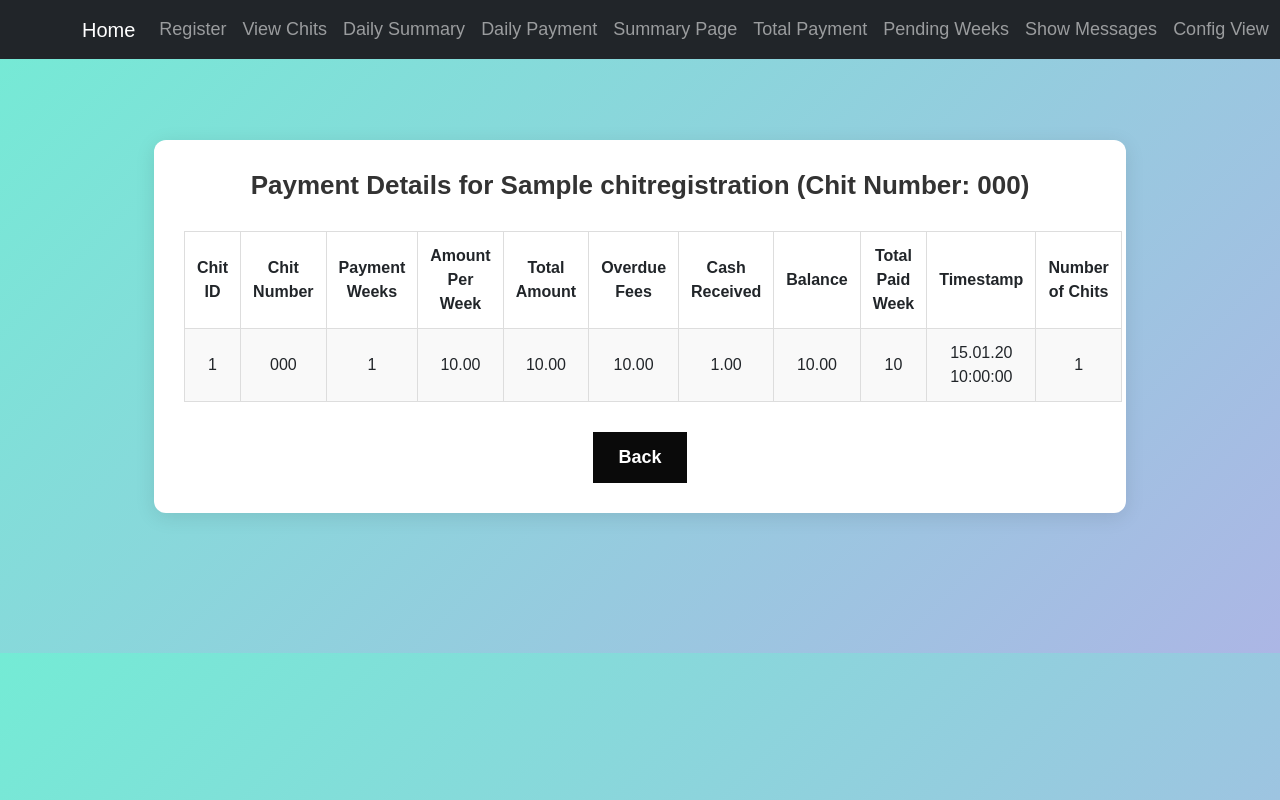
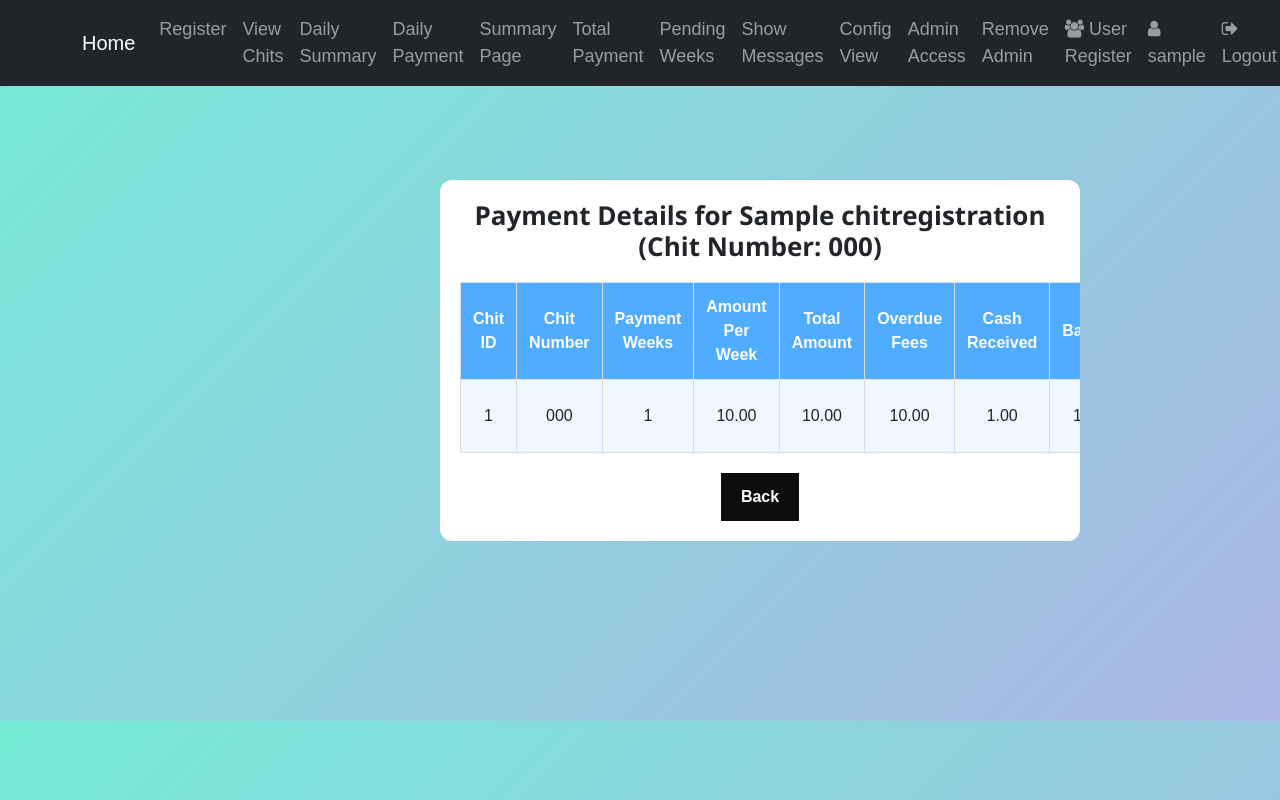
Before and after one commit to mahil-tech-academy/mahil-chitfund-app, a Django app: page /chit_payment/1/ in a window 1280 px wide. Run offline with Django 5.2, Linux system fonts and the light colour scheme; a user stored in the database is signed in; tables that the repository leaves empty hold one stand-in row (values such as "Sample post").

Commit message:
Update payment_week_detail.html

```diff
--- a/CHITPROJECT/chitproject/chitapp/templates/payment_week_detail.html
+++ b/CHITPROJECT/chitproject/chitapp/templates/payment_week_detail.html
@@ -1,51 +1,48 @@
 {% extends 'chitapp/layouts/main.html' %}
 
 {% block content %}
-
 <!DOCTYPE html>
-<html>
+<html lang="ta">
 <head>
+    <meta charset="UTF-8">
     <title>Payment Week Details</title>
     <style>
         body {
             background: linear-gradient(135deg, #74ebd5, #acb6e5);
             font-family: Arial, sans-serif;
-            padding: 100px 100px;
-            text-align: center;
+            padding: 180px 200px;
+            text-align: left;
             font-size: 18px;
-            margin: 0;
         }
+
         nav {
             background-color: #1e1e1e;
             display: flex;
             justify-content: space-between;
-        align-items: center;
             padding: 10px 25px;
-        flex-wrap: nowrap;
-        white-space: nowrap;
-        overflow-x: auto;
         }
 
         .summary-container {
-            max-width: 90%;
+            max-width: 85%;
             background: #fff;
-            padding: 30px;
+            padding: 20px;
             border-radius: 12px;
-            margin: 40px auto;
-            box-shadow: 0 4px 20px rgba(0, 0, 0, 0.1);
+            margin: auto;
+            overflow-x: auto;
+            margin-left: 240px;
         }
 
         h2 {
             font-size: 26px;
             font-weight: bold;
-            color: #333;
-            margin-bottom: 30px;
+            text-align: center;
+            font-family:'Segoe UI', Tahoma, Geneva, Verdana, sans-serif;
         }
 
         table {
             width: 100%;
             border-collapse: collapse;
-            margin-top: 0;
+            margin: 20px auto;
         }
 
         th, td {
@@ -55,36 +52,32 @@
             font-size: 16px;
         }
 
-
-        tr:nth-child(even) {
-            background-color: #f9f9f9;
-        }
-        .back-button {
-            display: inline-block;
-            margin-top: 30px;
-            padding: 12px 25px;
-            background-color: #0a0a0a;
+        th {
+            background: #4facfe;
             color: white;
-            font-weight: 600;
-            text-decoration: none;
-        }
-        .btn-success {
-        background-color: #28a745;
-        color: white;
-        border: none;
-        padding: 10px 20px;
-        border-radius: 6px;
-        font-size: 16px;
-        cursor: pointer;
         }
 
-    .btn-success:hover {
-        background-color: #218838;
+        td:nth-child(n+0):nth-last-child(n+1) {
+            background-color: #f0f8ff;
         }
-      .send-button {
+
+        .back-btn {
+            background-color: #0c0c0c;
+            color: white;
+        }
+
+        button {
+            padding: 12px 20px;
+            font-size: 16px;
+            font-weight: bold;
+            border: none;
+            cursor: pointer;
+            transition: 0.3s;
+        }
+
+        .btn-container {
+            text-align: center;
             margin-top: 20px;
-        margin-bottom: 10px;
-        text-align: right;
         }
     </style>
 </head>
@@ -124,7 +117,12 @@
             <tr><td colspan="11">No payment records found.</td></tr>
             {% endfor %}
         </table>
-        <a href="{% url 'pending_week' %}" class="back-button">Back</a>
+
+        <div class="btn-container">
+            <a href="{% url 'pending_week' %}">
+                <button class="back-btn">Back</button>
+            </a>
+        </div>
     </div>
 </body>
 </html>
```
Lines whose indentation alone changed are shown as unchanged.
